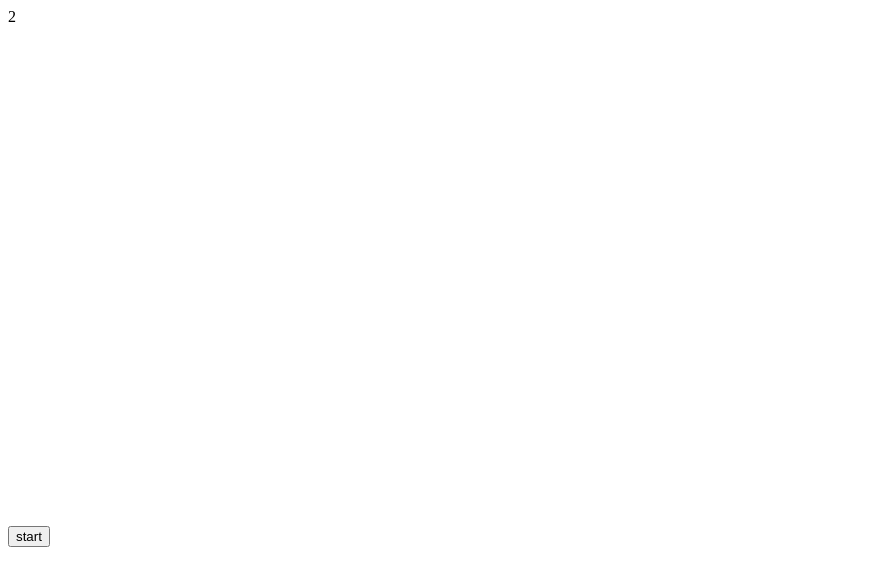
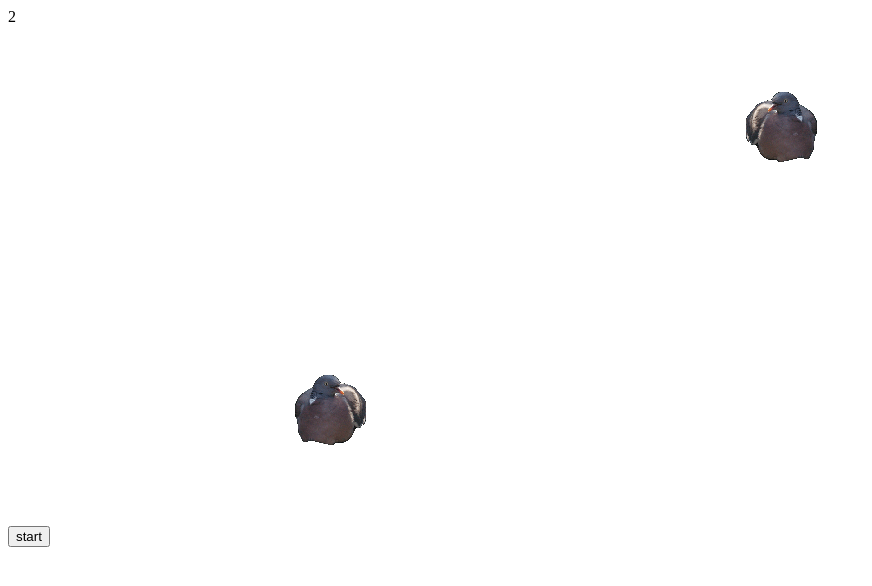
Before and after one commit to willj/kaboom, a plain HTML site: page index.html in a window 1280 px wide. Both pictures are taken after a click on the button "start". Shown: the whole page, without its empty margins (0-872 px from the left). Drawn offline with Linux system fonts and the light colour scheme.

Commit message:
Add asset manager, sprites, actors

```diff
--- /dev/null
+++ b/assetMap.js
@@ -0,0 +1,36 @@
+var assetMap = [];
+
+assetMap.push({
+	fileType: "Image",
+	fileName: "pigeon.png",
+	sprites: [
+			{
+				name: "leftPigeon",
+				startX: 0,
+				startY: 0,
+				width: 99,
+				height: 70,
+				hitMarginTop: 0,
+				hitMarginLeft: 0,
+				hitMarginBottom: 0,
+				hitMarginRight: 0,
+				states: {
+					initial: [0,"initial"],
+					fadeAndDie: [1,2,3,"die"]
+				}
+			},
+			{
+				name: "rightPigeon",
+				startX: 0,
+				startY: 70,
+				width: 99,
+				height: 70,
+				states: {
+					initial: [0,"initial"],
+					fadeAndDie: [1,2,3,"die"]
+				}
+			}
+		]
+});
+
+//assetMap.push({ fileType: "Sound", fileName: "quack.mp3", name: "quack" });
--- a/index.html
+++ b/index.html
@@ -10,9 +10,15 @@
             }
         </style>
 
+
+        <script src="src/kaboomCanvas.js"></script>
+        <script src="src/kaboomAssetManager.js"></script>
+        <script src="src/kaboomSprite.js"></script>
+        <script src="src/kaboomActor.js"></script>
         <script src="src/kaboom.js"></script>
-        <script src="src/kaboomcanvas.js"></script>
+        <script src="assetMap.js"></script>
         <script>
+
             var settings = {
                 containerElementId: "canvas-wrapper",
                 canvasWidth: 810,
@@ -21,12 +27,12 @@
                 gamesDurationSeconds: 45,
                 //minTicksToLive: 30,
                 //maxTicksToLive: 200,
-                assetDirectory: "static/game/assets/",
-                //assetMap: assetMap,
+                assetDirectory: "assets/",
+                assetMap: assetMap,
                 playAllSounds: true
             };
 
-            var myGame = Object.create(kaboom);
+            var myGame = Object.create(Kaboom);
 
             window.onload = function(){
                 myGame.init(settings);
@@ -34,7 +40,19 @@
 
             myGame.updateOncePerSecondCallback = function(seconds){
                 document.getElementById("gameTime").innerText = seconds;
+
+                var x = this.getRandomInt(0, this.settings.canvasWidth);
+                var y = this.getRandomInt(0, this.settings.canvasHeight);
+
+                if (seconds % 2){
+                    this.actors.push(new KActor("leftPigeon", this.assets.sprites["leftPigeon"], x, y, 75));
+                } else {
+                    this.actors.push(new KActor("rightPigeon", this.assets.sprites["rightPigeon"], x, y, 75));
+                }
+
             };
+
+
 
         </script>
     </head>
--- a/src/kaboom.js
+++ b/src/kaboom.js
@@ -1,20 +1,23 @@
-var kaboom = {
-    gameReadyCallback: null,
+var Kaboom = {
     gameOverCallback: null,
     drawCallback: null,
     updateCallback: null,
     updateOncePerSecondCallback: null,
-    init: function(settings){
+    init: function(settings, gameReadyCallback){
         this.settings = settings;
-
-        this.canvas = Object.create(kaboomCanvas);
-        this.canvas.create(this.settings);
 
         this.gameLoopIntervalId;
         this.actors = [];
         this.frameCount = 0;
         this.approxRunTimeInSeconds = 0;
         this.gameOver = false;
+
+        this.canvas = Object.create(KaboomCanvas);
+        this.canvas.create(this.settings);
+
+        this.assets = Object.create(KaboomAssetManager);
+        this.assets.loadedCallback = gameReadyCallback;
+        this.assets.loadAll(this.settings);
     },
     startGame: function(){
         var self = this;
--- /dev/null
+++ b/src/kaboomActor.js
@@ -0,0 +1,72 @@
+function KActor(name, sprite, posX, posY, ticksToLive){
+    this.name = name;
+    this.sprite = sprite;
+    this.posX = posX || 0;
+    this.posY = posY || 0;
+    this.killed = false;
+    this.currentState = "initial";
+    this.currentStateFrameCount = this.sprite.states[this.currentState].length;
+    this.currentFrame = 0;
+    this.currentSourceX = this.sprite.states[this.currentState][this.currentFrame] * this.sprite.width;
+    this.tickCount = 0;
+    this.ticksPerUpdate = 1;
+    this.ticksToLive = ticksToLive || -2;	// -2 live forever
+}
+
+KActor.prototype.kill = function(){
+    this.killed = true;
+};
+
+KActor.prototype.update = function(){
+    this.tickCount = (this.tickCount + 1) % this.ticksPerUpdate;
+
+    if (this.ticksToLive > -2){
+        this.ticksToLive--;
+
+        if (this.ticksToLive < 1){
+            this.killed = true;
+        }
+    }
+
+    this.updateFrame();
+};
+
+KActor.prototype.draw = function(context){
+    context.drawImage(
+        this.sprite.image,
+        this.currentSourceX,
+        this.sprite.sourceY,
+        this.sprite.width,
+        this.sprite.height,
+        this.posX,
+        this.posY,
+        this.sprite.width,
+        this.sprite.height);
+};
+
+KActor.prototype.setState = function(stateName){
+    this.currentState = stateName;
+    this.currentStateFrameCount = this.sprite.states[this.currentState].length;
+    this.currentFrame = 0;
+};
+
+KActor.prototype.updateFrame = function(){
+    if (this.tickCount > 0){
+        return;
+    }
+
+    this.currentFrame += 1;
+    if (this.currentFrame > this.currentStateFrameCount){
+        this.currentFrame = 0;
+    }
+
+    if(typeof this.sprite.states[this.currentState][this.currentFrame] === "string"){
+        if (this.sprite.states[this.currentState][this.currentFrame] === "die"){
+            this.killed = true;
+        } else {
+            this.setState(this.sprite.states[this.currentState][this.currentFrame]);
+        }
+    } else {
+        this.currentSourceX = this.sprite.states[this.currentState][this.currentFrame] * this.sprite.width;
+    }
+};
--- /dev/null
+++ b/src/kaboomAssetManager.js
@@ -0,0 +1,47 @@
+var KaboomAssetManager = {
+    images: {},
+    sounds: {},
+    sprites: {},
+    assetsLoaded: 0,
+    loadedCallback: null,
+    loadAll: function(settings){
+        this.settings = settings;
+
+        for (var i = 0; i < this.settings.assetMap.length; i++){
+            if (this.settings.assetMap[i].fileType === "Image"){
+                this.loadImage(this.settings.assetMap[i]);
+            }
+            else if (this.settings.assetMap[i].fileType === "Sound") {
+                this.loadSound(this.settings.assetMap[i]);
+            }
+        }
+    },
+    loadImage: function(asset){
+        var newImage = new Image();
+        this.images[asset.fileName] = newImage;
+        newImage.onload = this.assetLoaded(asset);
+        newImage.src = this.settings.assetDirectory + asset.fileName;
+    },
+    loadSound: function(asset){
+        var newSound = new Audio();
+        this.sounds[asset.name] = newSound;
+        newSound.onload = this.assetLoaded(asset);
+        newSound.src = this.settings.assetDirectory + asset.fileName;
+    },
+    assetLoaded: function(asset){
+        this.assetsLoaded += 1;
+
+        if (asset.fileType === "Image"){
+            for (var i = 0; i < asset.sprites.length; i++){
+                var spr = asset.sprites[i];
+                this.sprites[spr.name] = new KSprite(this.images[asset.fileName], spr.startX, spr.startY, spr.width, spr.height, spr.states);
+            }
+        }
+
+        if (this.assetsLoaded == this.settings.assetMap.length){
+            if (this.loadedCallback){
+                this.loadedCallback.apply(this);
+            }
+        }
+    }
+};
--- /dev/null
+++ b/src/kaboomSprite.js
@@ -0,0 +1,8 @@
+function KSprite(image, sourceX, sourceY, width, height, states){
+    this.image = image;
+    this.sourceX = sourceX || 0;
+    this.sourceY = sourceY || 0;
+    this.width = width || image.width;
+    this.height = height || image.height;
+    this.states = states;
+}
--- a/src/kaboomcanvas.js
+++ b/src/kaboomcanvas.js
@@ -1,4 +1,4 @@
-var kaboomCanvas = {
+var KaboomCanvas = {
     create: function(settings){
         this.settings = settings;
 
```
Also changed, not shown: README.md, assets/doublecircle.png (added), assets/pigeon.png (added).
